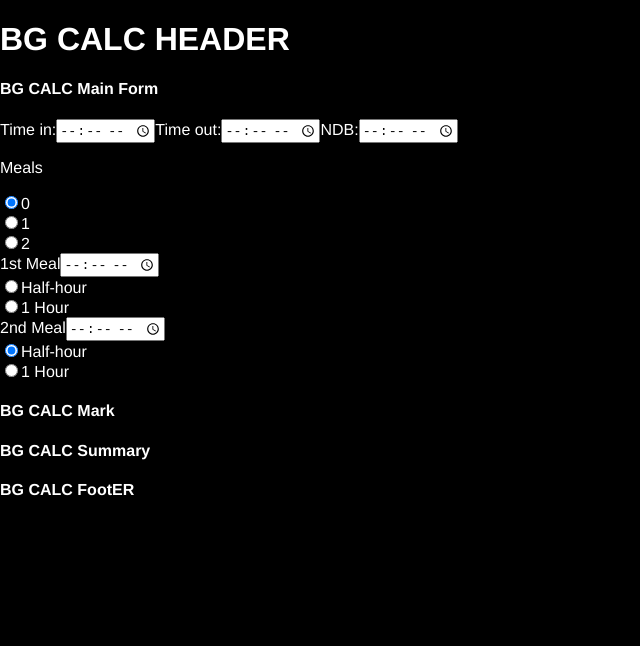
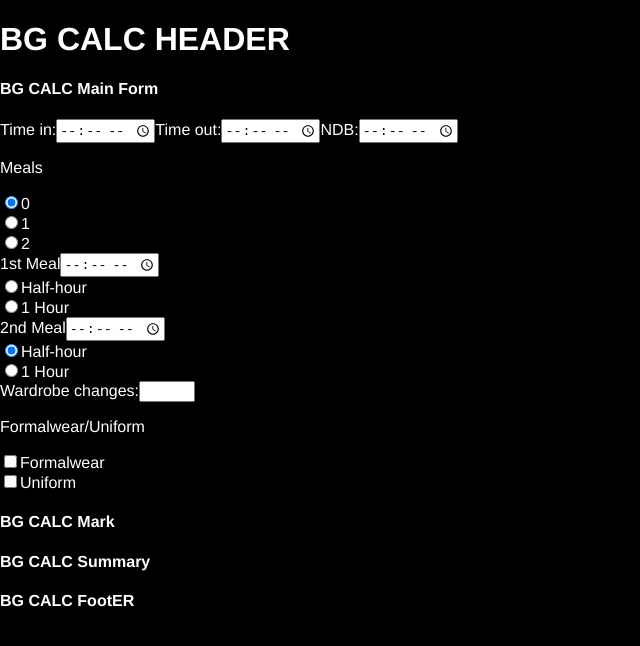
Before and after one commit to jasonchilcott/sag-bg-calc, a React (Create React App) app: page / in a window 1280 px wide. Shown: the top 646 px of the page, without its empty margins (0-640 px from the left). Built offline with nearby package versions, Linux system fonts and the light colour scheme.

Commit message:
added wardrobe  section

```diff
--- a/src/MainForm.js
+++ b/src/MainForm.js
@@ -63,6 +63,22 @@ const MainForm = () => {
           <input type="radio" id="hour" name="1st-duration" value="hour"/>
           <label for="hour">1 Hour</label>
         </div>
+        <label for="changes">Wardrobe changes:</label>
+        <input type="number" id="changes" name="changes"
+        min="0" max="10"/>
+
+        <p>Formalwear/Uniform</p>
+
+        <div>
+          <input type="checkbox" id="formalwear" name="formalwear"
+                />
+          <label for="formalwear">Formalwear</label>
+        </div>
+
+        <div>
+          <input type="checkbox" id="uniform" name="uniform"/>
+          <label for="uniform">Uniform</label>
+        </div>
 
 
       </form>
```
